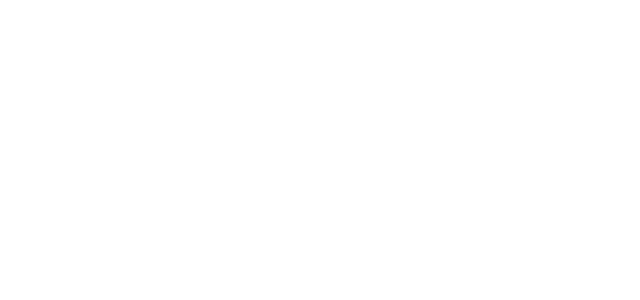
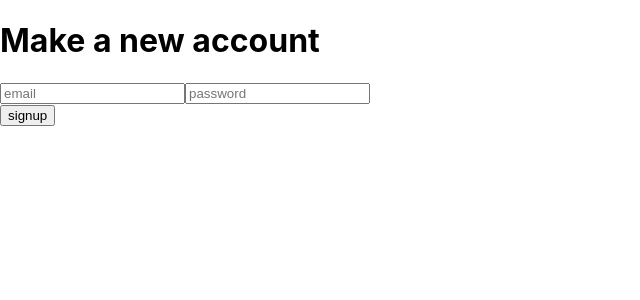
Before and after one commit to vangogh-ing/vangogh-ing, a React (Create React App) app: page /signup in a window 1280 px wide. Before the commit this address had no page. Shown: the top 300 px of the page, without its empty margins (0-640 px from the left). Built offline with nearby package versions, Linux system fonts and the light colour scheme.

Commit message:
separates login and signin

```diff
--- a/src/App.js
+++ b/src/App.js
@@ -2,7 +2,8 @@ import React, { useState, useEffect } from "react";
 import { Routes, Route } from "react-router-dom";
 import { supabase } from "./supabaseClient";
 
-import Auth from "./Components/Auth";
+import AuthLogin from "./Components/AuthLogin";
+import AuthSignIn from "./Components/AuthSignIn";
 import NewAccount from "./Components/NewAccount";
 import Account from "./Components/Account";
 import EditAccount from "./Components/EditAccount";
@@ -24,11 +25,11 @@ export default function App() {
     <div>
       {!session ? (
         <Routes>
-          <Route path="/login" element={<Auth />} />
+          <Route path="/login" element={<AuthLogin />} />
+          <Route path="/signup" element={<AuthSignIn />} />
         </Routes>
       ) : (
         <Routes>
-          <Route path="/login" element={<Auth />} />
           <Route
             path="/welcome"
             element={<NewAccount key={session.user.id} session={session} />}
--- a/src/Components/Auth.js
+++ b/src/Components/AuthLogin.js
@@ -1,8 +1,9 @@
 import { useState } from "react";
+import { Link } from "react-router-dom";
 
 import { supabase } from "../supabaseClient";
 
-export default function Auth() {
+export default function AuthLogin() {
   const [loading, setLoading] = useState(false);
   const [email, setEmail] = useState("");
   const [password, setPassword] = useState("");
@@ -28,33 +29,13 @@ export default function Auth() {
     }
   };
 
-  const handleSignup = async (email, password) => {
-    try {
-      setLoading(true);
-
-      const { data } = await supabase.from("User").select().eq("email", email);
-
-      if (data.length === 0) {
-        const { error } = await supabase.auth.signUp({ email, password });
-        if (error) throw error;
-        alert("Signed up");
-        window.location.href = "http://localhost:3000/welcome";
-      } else {
-        alert("Email already in use");
-      }
-    } catch (error) {
-      alert(error.error_description || error.message);
-    } finally {
-      setLoading(false);
-    }
-  };
-
   return (
     <div>
       {loading ? (
         "Loading..."
       ) : (
         <div>
+          <h1>Log in</h1>
           <input
             id="email"
             type="email"
@@ -72,7 +53,10 @@ export default function Auth() {
         </div>
       )}
       <button onClick={() => handleLogin(email, password)}>login</button>
-      <button onClick={() => handleSignup(email, password)}>signup</button>
+      <div>
+        <p>Don't have an account?</p>
+        <Link to="/signup">Sign up here</Link>
+      </div>
     </div>
   );
 }
--- /dev/null
+++ b/src/Components/AuthSignIn.js
@@ -0,0 +1,57 @@
+import { useState } from "react";
+
+import { supabase } from "../supabaseClient";
+
+export default function AuthSignIn() {
+  const [loading, setLoading] = useState(false);
+  const [email, setEmail] = useState("");
+  const [password, setPassword] = useState("");
+
+  const handleSignup = async (email, password) => {
+    try {
+      setLoading(true);
+
+      const { data } = await supabase.from("User").select().eq("email", email);
+
+      if (data.length === 0) {
+        const { error } = await supabase.auth.signUp({ email, password });
+        if (error) throw error;
+        alert("Signed up");
+        window.location.href = "http://localhost:3000/welcome";
+      } else {
+        alert("Email already in use");
+      }
+    } catch (error) {
+      alert(error.error_description || error.message);
+    } finally {
+      setLoading(false);
+    }
+  };
+
+  return (
+    <div>
+      {loading ? (
+        "Loading..."
+      ) : (
+        <div>
+          <h1>Make a new account</h1>
+          <input
+            id="email"
+            type="email"
+            placeholder="email"
+            value={email}
+            onChange={(e) => setEmail(e.target.value)}
+          />
+          <input
+            id="password"
+            type="password"
+            placeholder="password"
+            value={password}
+            onChange={(e) => setPassword(e.target.value)}
+          />
+        </div>
+      )}
+      <button onClick={() => handleSignup(email, password)}>signup</button>
+    </div>
+  );
+}
```
